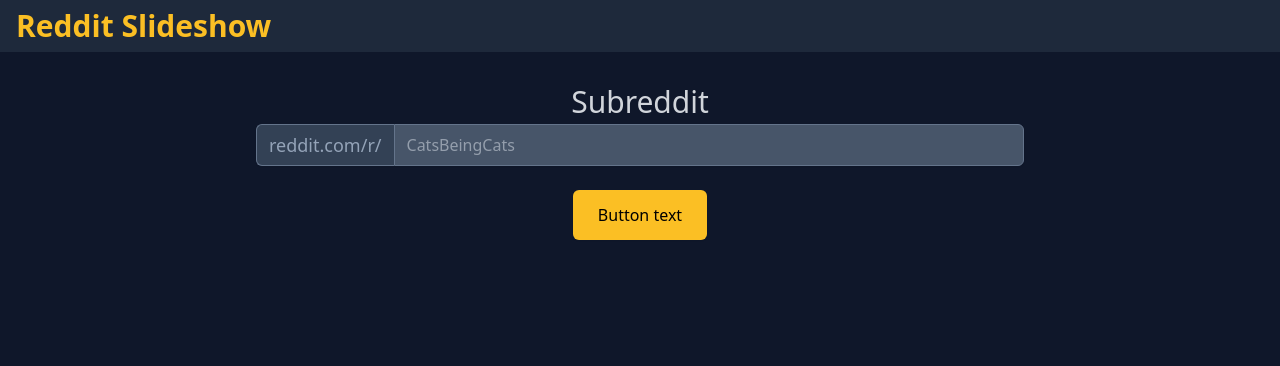
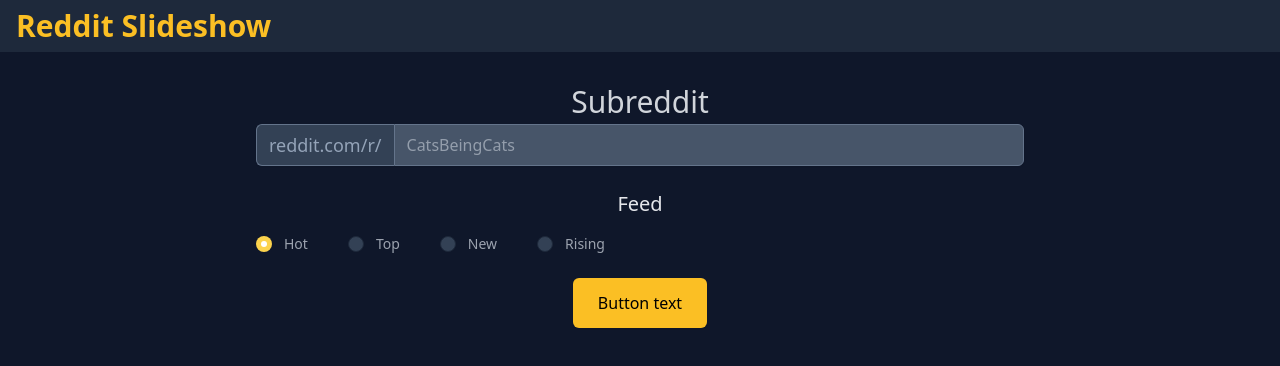
Before and after one commit to phartenfeller/svelte-reddit-slideshow, a Svelte app: page / in a window 1280 px wide. Shown: the top 366 px of the page. Built offline with nearby package versions, Linux system fonts and the light colour scheme.

Commit message:
fixed gyfcat and started feed implementation

```diff
--- a/src/HomeRoute.svelte
+++ b/src/HomeRoute.svelte
@@ -4,11 +4,12 @@
   import ROUTES from './constants/routes';
 
   let subreddit;
+  let feed = 'hot';
 
   const clickHandler = (e) => {
-    console.log({ subreddit });
+    console.log({ subreddit, feed });
     location.search = `?subreddit=${subreddit}`;
-    slideshowStore.set({ subreddit });
+    slideshowStore.set({ subreddit, feed });
     routeStore.set(ROUTES.slideshow);
   };
 </script>
@@ -43,6 +44,83 @@
         </div>
       </div>
     </div>
+    <div class="mt-6">
+      <label for="reddit-feed" class="text-xl font-medium text-gray-200"
+        >Feed</label
+      >
+
+      <fieldset id="reddit-feed" class="mt-4">
+        <legend class="sr-only">Reddit Feed</legend>
+        <div
+          class="space-y-4 sm:flex items-center sm:space-y-0 sm:space-x-10 mx-auto"
+        >
+          <div class="flex items-center">
+            <input
+              id="rf-hot"
+              name="reddit-feed-option"
+              type="radio"
+              group={feed}
+              checked
+              class="focus:ring-amber-200 ring-offset-slate-900 h-4 w-4 text-amber-300 border-slate-800 bg-slate-700"
+            />
+            <label
+              for="rf-hot"
+              class="ml-3 block text-sm font-medium text-gray-400"
+            >
+              Hot
+            </label>
+          </div>
+
+          <div class="flex items-center">
+            <input
+              id="rf-top"
+              name="reddit-feed-option"
+              type="radio"
+              group={feed}
+              class="focus:ring-amber-200 ring-offset-slate-900 h-4 w-4 text-amber-300 border-slate-800 bg-slate-700"
+            />
+            <label
+              for="rf-top"
+              class="ml-3 block text-sm font-medium text-gray-400"
+            >
+              Top
+            </label>
+          </div>
+
+          <div class="flex items-center">
+            <input
+              id="rf-new"
+              name="reddit-feed-option"
+              type="radio"
+              group={feed}
+              class="focus:ring-amber-200 ring-offset-slate-900 h-4 w-4 text-amber-300 border-slate-800 bg-slate-700"
+            />
+            <label
+              for="rf-new"
+              class="ml-3 block text-sm font-medium text-gray-400"
+            >
+              New
+            </label>
+          </div>
+
+          <div class="flex items-center">
+            <input
+              id="rf-rising"
+              name="reddit-feed-option"
+              type="radio"
+              group={feed}
+              class="focus:ring-amber-200 ring-offset-slate-900 h-4 w-4 text-amber-300 border-slate-800 bg-slate-700"
+            />
+            <label
+              for="rf-rising"
+              class="ml-3 block text-sm font-medium text-gray-400"
+            >
+              Rising
+            </label>
+          </div>
+        </div>
+      </fieldset>
+    </div>
     <button
       on:click={clickHandler}
       type="button"
--- a/src/SlideshowRoute.svelte
+++ b/src/SlideshowRoute.svelte
@@ -42,7 +42,7 @@
 
   <button
     type="button"
-    class="absolute left-0 ml-1 p-3 hover:text-blue-400 focus:outline-none focus:ring-2 focus:ring-blue-200 rounded-lg"
+    class="absolute left-0 ml-1 p-3 hover:text-blue-400 focus:outline-none focus:ring-2 focus:ring-blue-200 rounded-lg z-40"
     style="margin-top: 50vh;
   margin-bottom: 50vh;"
     on:click={prevSlide}
@@ -62,7 +62,7 @@
 
   <button
     type="button"
-    class="absolute right-0 mr-1 p-3 hover:text-blue-400 focus:outline-none focus:ring-2 focus:ring-blue-200 rounded-lg"
+    class="absolute right-0 mr-1 p-3 hover:text-blue-400 focus:outline-none focus:ring-2 focus:ring-blue-200 rounded-lg z-40"
     style="margin-top: 50vh;
   margin-bottom: 50vh;"
     on:click={nextSlide}
--- a/src/components/Slide.svelte
+++ b/src/components/Slide.svelte
@@ -4,8 +4,6 @@
   export let mediaUrl;
   export let mediaExtension;
   export let nextSlide;
-
-  console.log({ mediaUrl, mediaExtension });
 
   if (mediaExtension === 'iframe') {
     console.log('loading iframe');
@@ -26,6 +24,7 @@
   });
 
   afterUpdate(() => {
+    console.log({ mediaUrl, mediaExtension });
     let timeoutMs;
 
     if (['.mp4', '.webm', '.gifv', '.gif', 'iframe'].includes(mediaExtension)) {
--- a/src/modules/slideshowHandler.js
+++ b/src/modules/slideshowHandler.js
@@ -37,11 +37,11 @@
     const { data } = response;
 
     this.after = data.after;
-    this.slides = this.processPosts(data.children);
+    this.slides = await this.processPosts(data.children);
     this.currentIndex = -1;
   }
 
-  processPosts(posts) {
+  async processPosts(posts) {
     const processed = [];
 
     console.groupCollapsed('Dismissed Posts');
@@ -53,7 +53,7 @@
         continue;
       }
 
-      const mediaInfo = this.getMediaInfo(
+      const mediaInfo = await this.getMediaInfo(
         p.data.url,
         p.data.secure_media_embed
       );
@@ -81,7 +81,7 @@
     return processed;
   }
 
-  getMediaInfo(postUrl, embed) {
+  async getMediaInfo(postUrl, embed) {
     // stolen from https://github.com/ismaelpadilla/reddit-slideshow
     const mediaUrl = postUrl.replace('http://', 'https://');
     const domain = mediaUrl.match(/:\/\/(.+)\//)[1];
@@ -89,10 +89,18 @@
     const match = mediaUrl.match(extPattern);
     const fileExt = match ? match[0] : null;
 
-    if (domain === 'gfycat.com' || supportedExtensions.includes(fileExt)) {
+    if (supportedExtensions.includes(fileExt)) {
       return { url: mediaUrl, extension: fileExt };
     } else if (domain === 'imgur.com') {
       return { url: mediaUrl + '.jpg', extension: fileExt };
+    } else if (domain === 'gfycat.com') {
+      console.log('Found gfycat', mediaUrl);
+      const gfyId = postUrl.match(/([.0-9a-zA-Z]+)(-|$)/)[1];
+      const response = await fetchApi(
+        `https://api.gfycat.com/v1/gfycats/${gfyId}`
+      );
+      console.log('ersp', response.gfyItem);
+      return { url: response.gfyItem.mp4Url, extension: '.mp4' };
     } else if (embed.content) {
       const url = embed.content.match(/src="([^"]+)"/)[1];
       if (!url) return null;
@@ -113,7 +121,7 @@
     const { data } = response;
 
     this.after = data.after;
-    const newSlides = this.processPosts(data.children);
+    const newSlides = await this.processPosts(data.children);
     this.slides.push(...newSlides);
   }
 
--- a/src/stores/slideshowStore.js
+++ b/src/stores/slideshowStore.js
@@ -2,6 +2,7 @@
 
 const slideshowStore = writable({
   subreddit: null,
+  feed: null,
 });
 
 export default slideshowStore;
```
